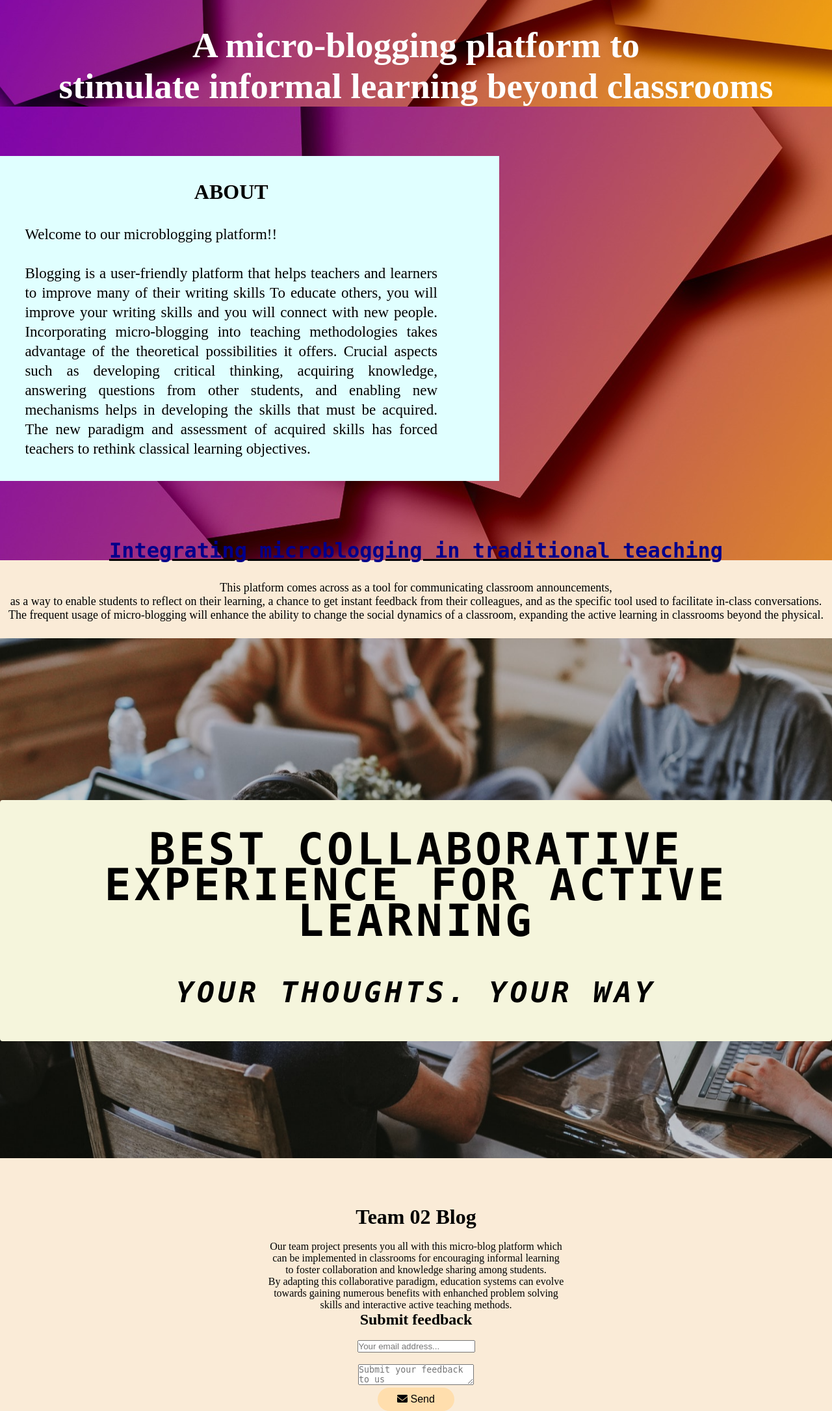
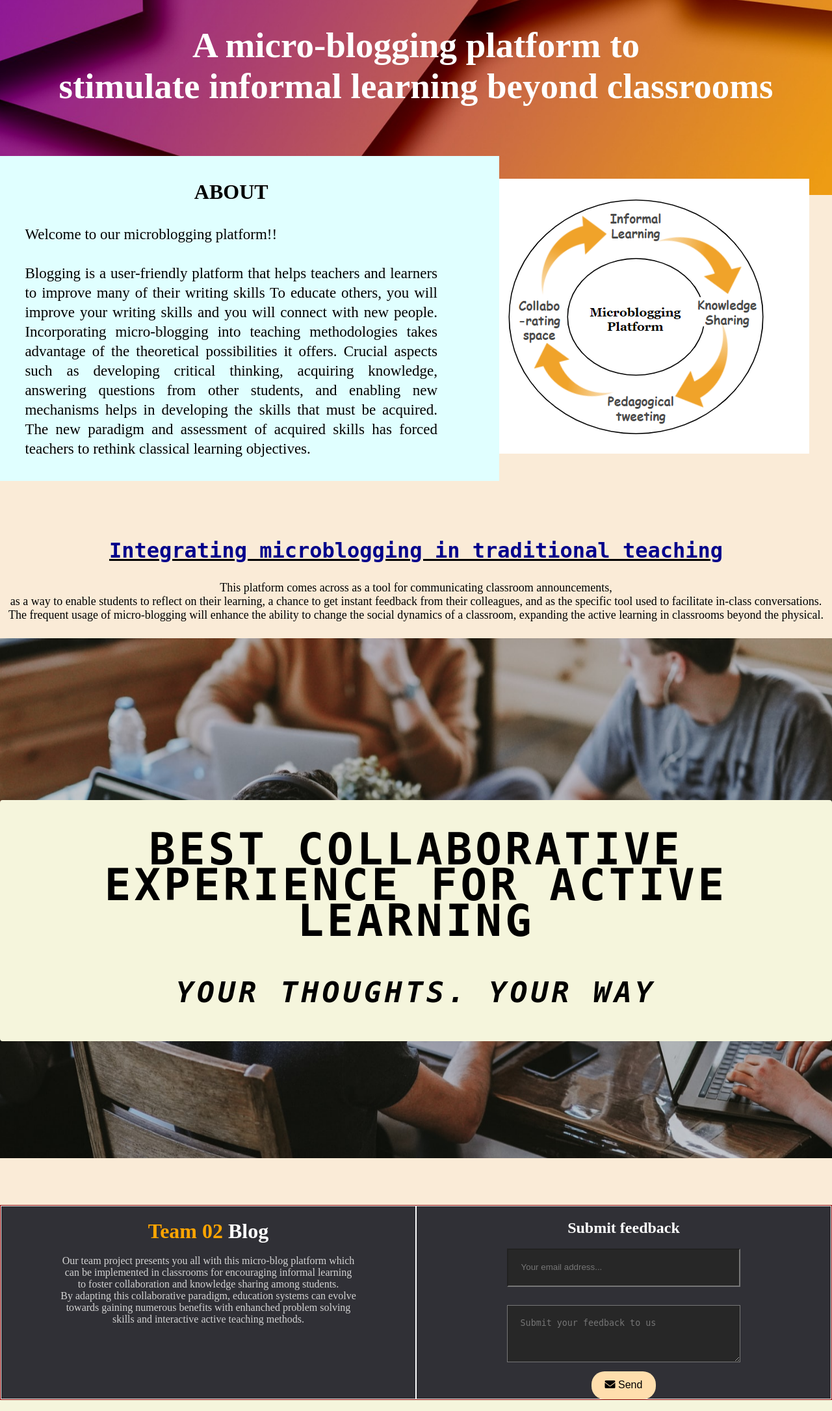
Before and after one commit to sivamatta94/DBSE2022, a PHP site: page / in a window 1280 px wide; the page is wider, and only the part inside the window is pictured. Shown: the part 66-2237 px from the top of that part at 65% size. Run offline with PHP 8.4, Linux system fonts and the light colour scheme; some web fonts are replaced.

Commit message:
Homepage of blog CSS file

```diff
--- a/style.css
+++ b/style.css
@@ -89,8 +89,12 @@
 	background-color: powderblue;
 }
 
+header .menu-toggle {
+	display: none;
+}
+
 .banner-area{
-	background-image: url(banner.jpg);
+
 	background-size: cover;
 	background-position: center;
 	top: 100px;
@@ -98,6 +102,18 @@
 	width: 100%;
 
 }
+
+.banner-image{
+	position: absolute;
+	top: 0;
+	left: 0;
+	width: 100%;
+	height: 40%;
+	object-fit: cover;
+	z-index: -1;
+	animation: ani1 24s ease-out forwards;
+}
+
 
 
 .banner-area h2{
@@ -128,9 +144,7 @@
 	font-size: 23PX;
 }
 
-header .menu-toggle {
-	display: none;
-}
+
 
 /*design*/
 .design{
@@ -181,7 +195,6 @@
 	overflow: hidden;
 
 }
-
 
 
 .wrapper1-image{
@@ -247,3 +260,53 @@
 	padding: 35px;
 
 }
+
+.footer{
+	background: #303036;
+	color: #d3d3d3;
+	height: 300px;
+	position: relative;
+}
+
+.footer .footer-content{
+	display: flex;
+	border: 1px solid darkred;
+	height: 300px;
+}
+
+.footer .footer-content .footer-section{
+	flex: 1;
+	padding: 20px;
+	border: 1px solid white;
+}
+
+.footer .footer-content h1,
+.footer .footer-content h2{
+color: white;
+}
+
+.footer .footer-content .about h1 span{
+	color: orange;
+}
+
+
+
+.footer .footer-content .feedback .text-input{
+	background: #272727;
+	color: #bebdbd;
+	margin-bottom: 10px;
+	line-height: 2rem;
+	width: 60%;
+	padding: .7rem 1.2rem;
+
+}
+
+.footer .footer-content .feedback .text-input:hover{
+	background: #1a1a1a;
+}
+
+.btn-big{
+	padding: .7rem 1.3rem;
+	line-height: 1.3rem;
+	border-radius: 20px;
+}
```
